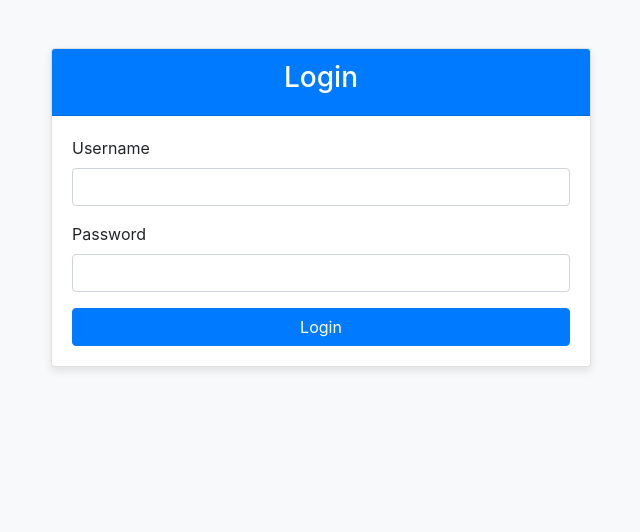
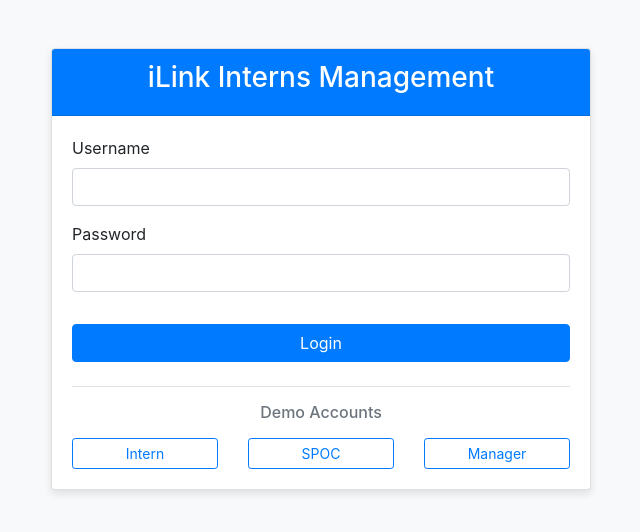
Before and after one commit to abdullahfirdowsi/angular-dynamic-routing, an Angular app: page /login in a window 1280 px wide. Shown: the top 532 px of the page, without its empty margins (319-959 px from the left). Built offline with nearby package versions, Linux system fonts and the light colour scheme.

Commit message:
update login component

```diff
--- a/src/app/components/login/login.component.html
+++ b/src/app/components/login/login.component.html
@@ -3,7 +3,7 @@
     <div class="col-md-6">
       <div class="card">
         <div class="card-header bg-primary text-white">
-          <h3 class="text-center">Login</h3>
+          <h3 class="text-center">iLink Interns Management</h3>
         </div>
         <div class="card-body">
           <form (ngSubmit)="onSubmit()">
@@ -15,8 +15,22 @@
               <label for="password">Password</label>
               <input type="password" class="form-control" id="password" [(ngModel)]="password" name="password" required>
             </div>
-            <button type="submit" class="btn btn-primary btn-block mt-3">Login</button>
+            <button type="submit" class="btn btn-primary w-100 mt-3">Login</button>
           </form>
+
+          <!-- Demo accounts section -->
+          <div class="mt-4 pt-3 border-top">
+            <h6 class="text-center text-secondary mb-3">Demo Accounts</h6>
+            <div class="row g-2">
+              <div class="col-md-4" *ngFor="let cred of demoCredentials">
+                <button
+                  (click)="fillDemoCredentials(cred.username, cred.password)"
+                  class="btn btn-outline-primary btn-sm w-100">
+                  {{ cred.role }}
+                </button>
+              </div>
+            </div>
+          </div>
         </div>
       </div>
     </div>
--- a/src/app/components/login/login.component.ts
+++ b/src/app/components/login/login.component.ts
@@ -1,12 +1,13 @@
 import { Component } from '@angular/core';
 import { FormsModule } from '@angular/forms';
+import { CommonModule } from '@angular/common';
 import { Router } from '@angular/router';
 import { AuthService } from '../../services/auth.service';
 
 @Component({
   selector: 'app-login',
   standalone: true,
-  imports: [FormsModule],
+  imports: [FormsModule, CommonModule],
   templateUrl: './login.component.html',
   styleUrls: ['./login.component.css']
 })
@@ -14,7 +15,21 @@ export class LoginComponent {
   username: string = '';
   password: string = '';
 
+  // Demo credentials for easy testing
+  demoCredentials = [
+    { role: 'Intern', username: 'intern', password: 'intern123' },
+    { role: 'SPOC', username: 'spoc', password: 'spoc123' },
+    { role: 'Manager', username: 'manager', password: 'manager123' }
+  ];
+
   constructor(private authService: AuthService, private router: Router) {}
+
+  // Fill login form with demo credentials
+  fillDemoCredentials(username: string, password: string) {
+    this.username = username;
+    this.password = password;
+    this.onSubmit(); // Auto-submit for convenience
+  }
 
   onSubmit() {
     const role = this.authService.login(this.username, this.password);
```
